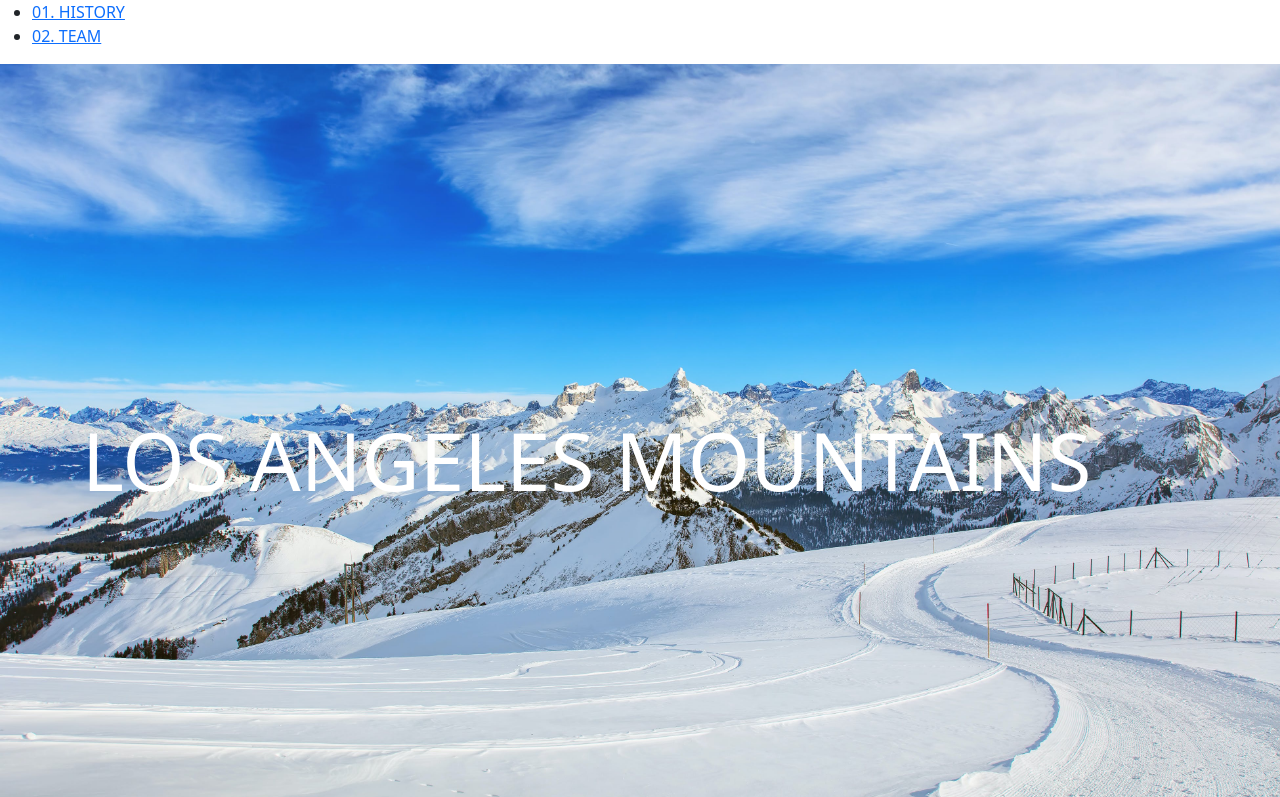
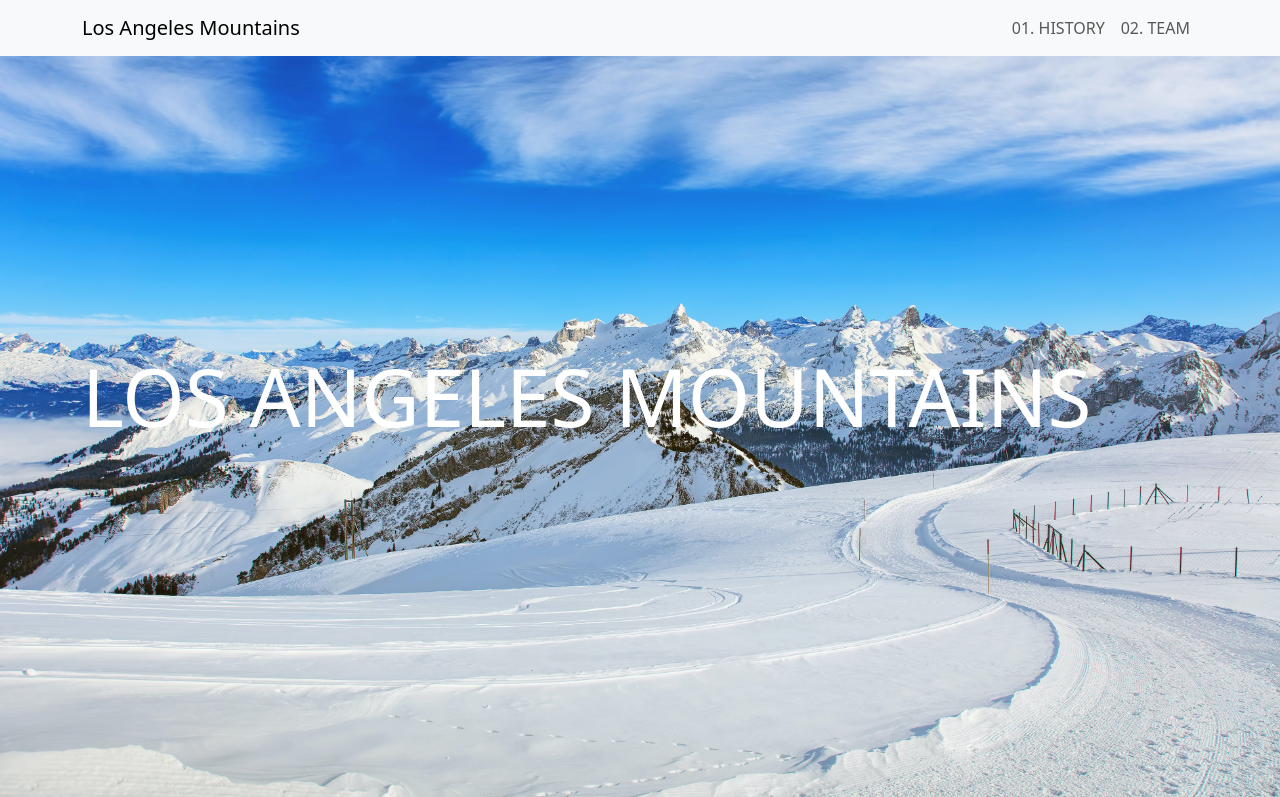
Before and after one commit to sean-code/Coalition, a plain HTML site: page index.html in a window 1280 px wide. Shown: the top 797 px of the page. Drawn offline with nearby package versions, Linux system fonts and the light colour scheme.

Commit message:
Setup: image and assets

```diff
--- a/index.html
+++ b/index.html
@@ -8,15 +8,28 @@
         <link href="https://cdn.jsdelivr.net/npm/bootstrap@5.3.2/dist/css/bootstrap.min.css" rel="stylesheet" integrity="sha384-T3c6CoIi6uLrA9TneNEoa7RxnatzjcDSCmG1MXxSR1GAsXEV/Dwwykc2MPK8M2HN" crossorigin="anonymous">
     </head>
         <body>
-        <header>
-        <!-- Navigation for larger screens -->
-        <nav>
-            <ul>
-            <li><a href="#history">01. HISTORY</a></li>
-            <li><a href="#team">02. TEAM</a></li>
-            </ul>
-        </nav>
-        </header>
+            <header>
+                <nav class="navbar navbar-expand-lg navbar-light bg-light fixed-top">
+                  <div class="container">
+                    <a class="navbar-brand" href="#">Los Angeles Mountains</a>
+                    <button class="navbar-toggler" type="button" data-bs-toggle="collapse" data-bs-target="#navbarNav" aria-controls="navbarNav" aria-expanded="false" aria-label="Toggle navigation">
+                      <span class="navbar-toggler-icon"></span>
+                    </button>
+                    <div class="collapse navbar-collapse" id="navbarNav">
+                      <ul class="navbar-nav ms-auto">
+                        <li class="nav-item">
+                          <a class="nav-link" href="#history">01. HISTORY</a>
+                        </li>
+                        <li class="nav-item">
+                          <a class="nav-link" href="#team">02. TEAM</a>
+                        </li>
+                        <!-- Add more nav items -->
+                      </ul>
+                    </div>
+                  </div>
+                </nav>
+              </header>
+
 
         <main>
         <!-- Hero section with large image -->
```
